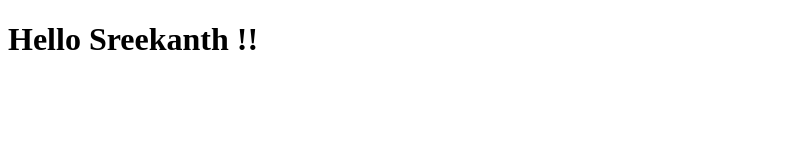
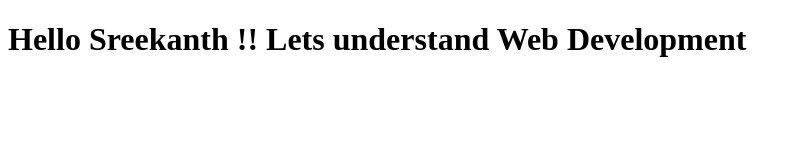
Before and after one commit to sreekanthb4u/Coursera-Web-Development, a plain HTML site: page site/index.html in a window 1280 px wide. Shown: the whole page, without its empty margins (0-802 px from the left). Drawn offline with Linux system fonts and the light colour scheme.

Commit message:
Small Edit

```diff
--- a/site/index.html
+++ b/site/index.html
@@ -4,6 +4,6 @@
   <title> Hello Coursera !! </title>
 </head>
 <body>
-  <h1> Hello Sreekanth !! </h1>
+  <h1> Hello Sreekanth !! Lets understand Web Development </h1>
 </body>
 </html>
```
